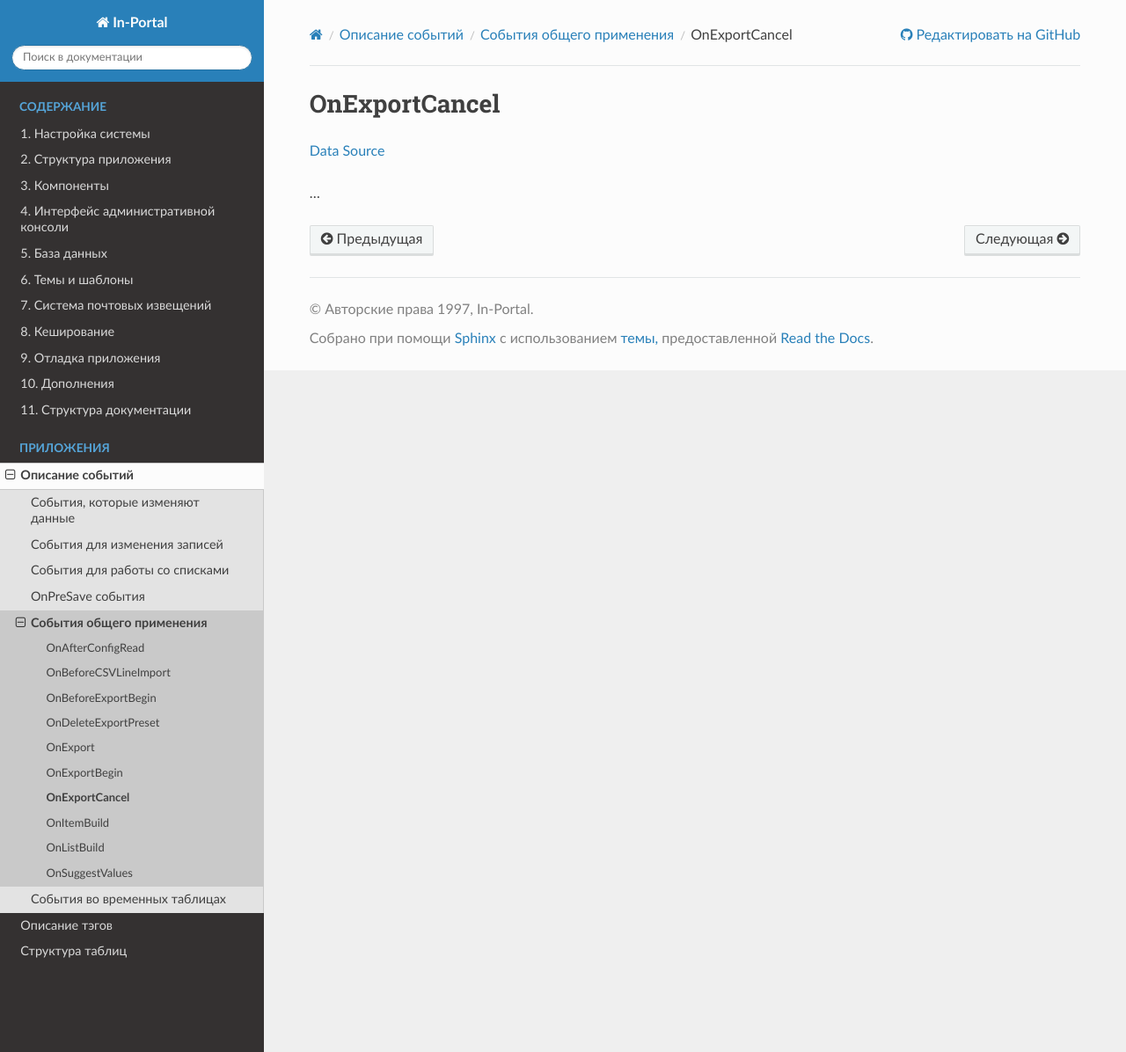
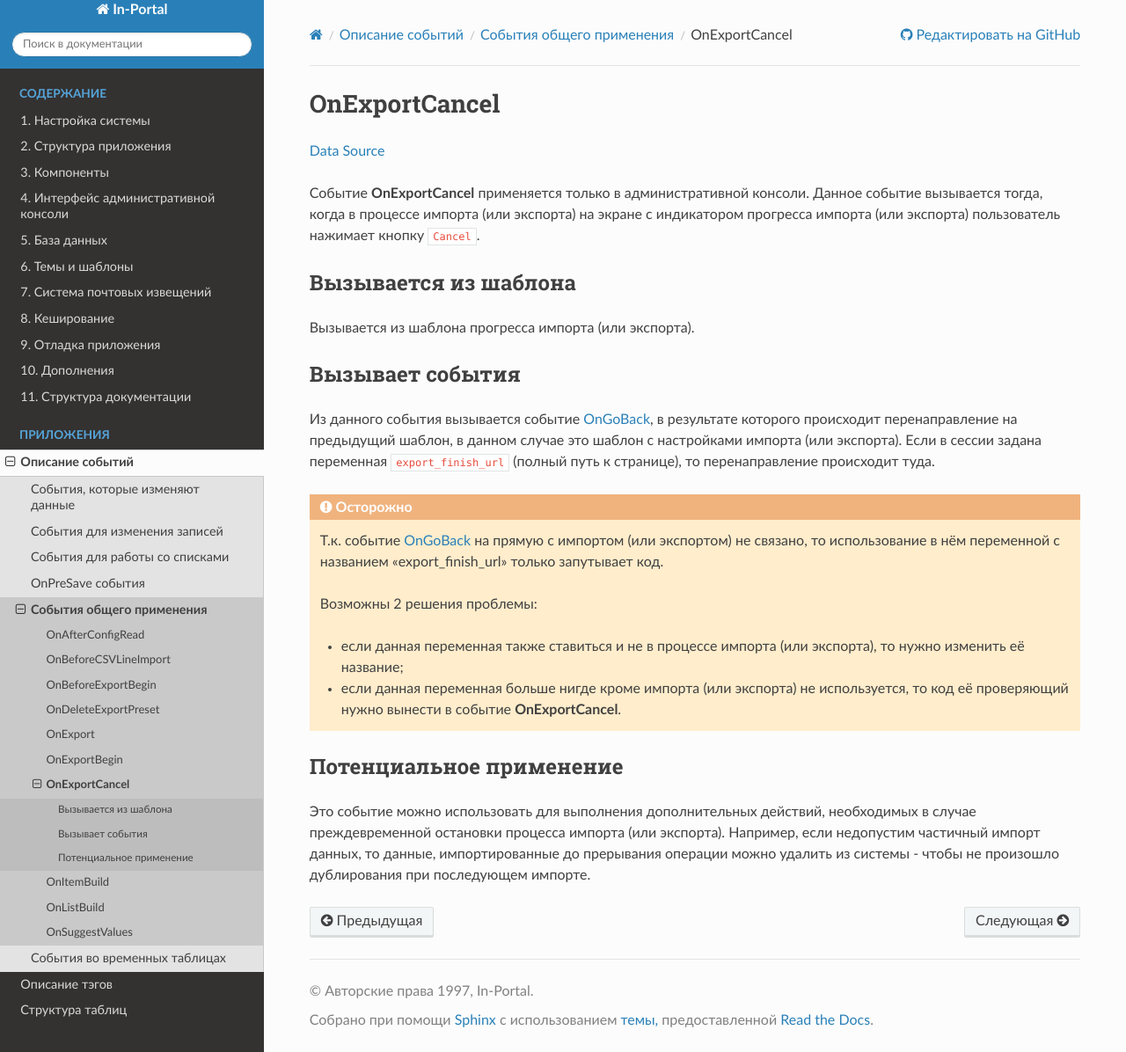
Before and after one commit to in-portal/guide-ru, a Sphinx documentation site: the page built from docs/events/general/on_export_cancel.rst, in a window 1280 px wide and 1196 px high. Shown: the whole window at 88% size. Built offline with Sphinx 7.4.7 and the Read the Docs theme 3.1.0, drawn with Linux system fonts in a browser that asks for light colours.

Commit message:
Integrated "/events/general/on_export_cancel.rst"

```diff
--- a/docs/events/general/on_export_cancel.rst
+++ b/docs/events/general/on_export_cancel.rst
@@ -2,6 +2,44 @@ OnExportCancel
 ==============
 `Data Source`_
 
-...
+
+Событие **OnExportCancel** применяется только в административной консоли. Данное событие вызывается тогда,
+когда в процессе импорта (или экспорта) на экране с индикатором прогресса импорта (или экспорта) пользователь
+нажимает кнопку ``Cancel``.
+
+Вызывается из шаблона
+---------------------
+
+Вызывается из шаблона прогресса импорта (или экспорта).
+
+Вызывает события
+----------------
+
+Из данного события вызывается событие :doc:`/events/live_editing/on_go_back`, в результате которого
+происходит перенаправление на предыдущий шаблон, в данном случае это шаблон с настройками импорта
+(или экспорта). Если в сессии задана переменная ``export_finish_url`` (полный путь к странице), то
+перенаправление происходит туда.
+
+.. include:: /includes/needs_refactoring.rst
+
+.. caution::
+
+   Т.к. событие :doc:`/events/live_editing/on_go_back` на прямую с импортом (или экспортом) не связано,
+   то использование в нём переменной с названием "export_finish_url" только запутывает код.
+
+   Возможны 2 решения проблемы:
+
+   - если данная переменная также ставиться и не в процессе импорта (или экспорта), то нужно изменить
+     её название;
+   - если данная переменная больше нигде кроме импорта (или экспорта) не используется, то код её
+     проверяющий нужно вынести в событие **OnExportCancel**.
+
+Потенциальное применение
+------------------------
+
+Это событие можно использовать для выполнения дополнительных действий, необходимых в случае преждевременной
+остановки процесса импорта (или экспорта). Например, если недопустим частичный импорт данных, то данные,
+импортированные до прерывания операции можно удалить из системы - чтобы не произошло дублирования при
+последующем импорте.
 
 .. _Data Source: http://guide.in-portal.org/rus/index.php/EventHandler:OnExportCancel
```
